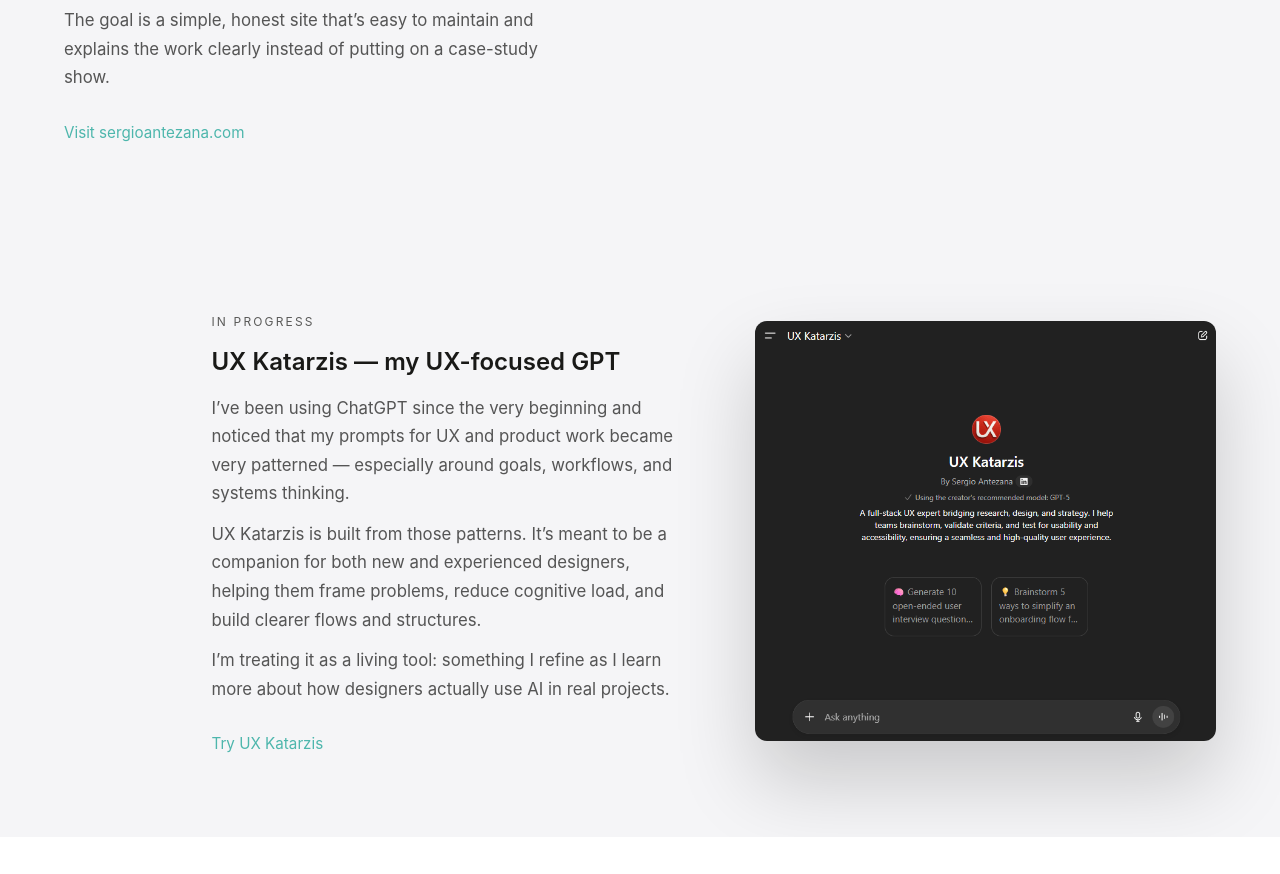
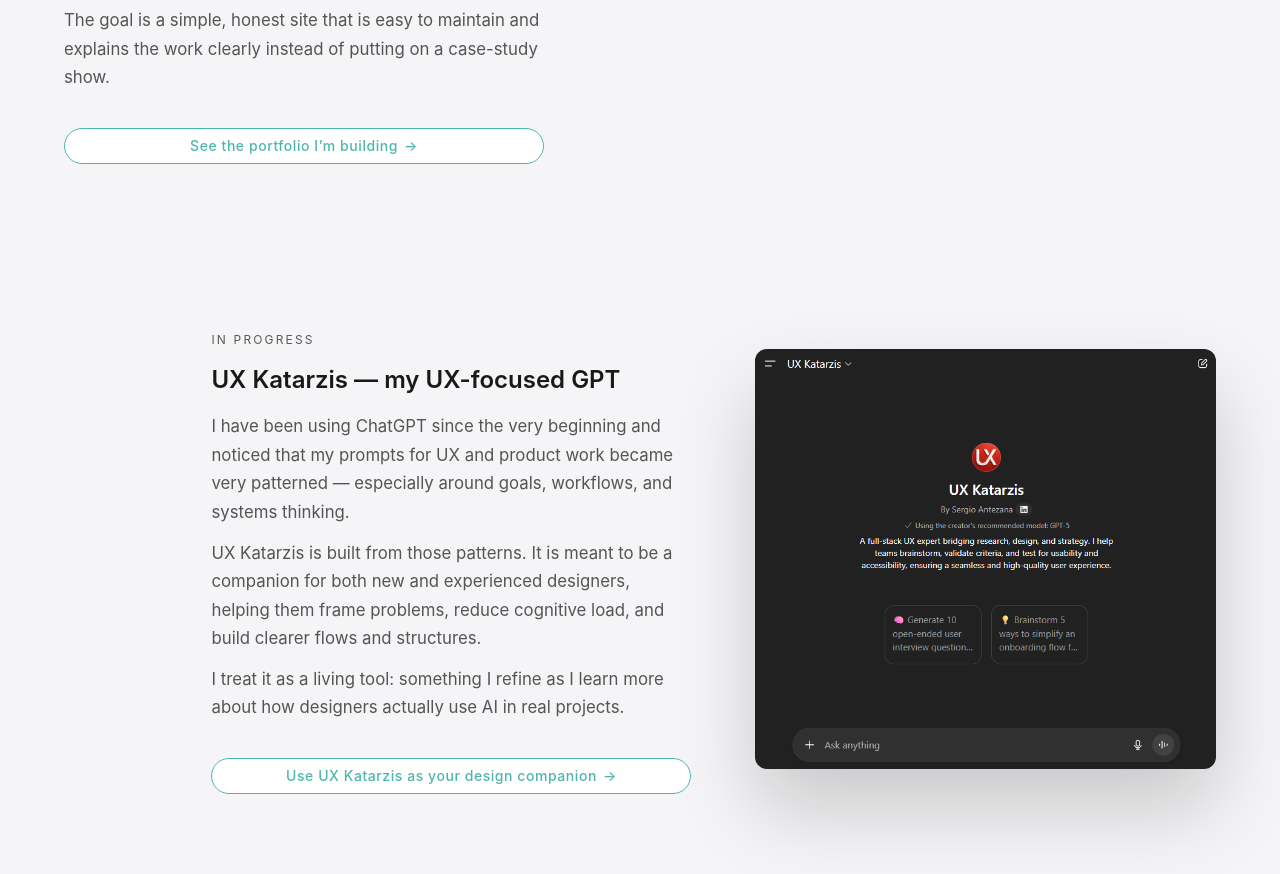
Before and after one commit to sergiullas/portfolio, a React (Vite) app in the folder my-portfolio/: page /wip in a window 1280 px wide. Shown: the part 1100-1974 px from the top of the page. Before the commit the page ends 1937 px from the top, so only its background shows below. Built offline with nearby package versions, Linux system fonts and the light colour scheme.

Commit message:
Minor  content updates

```diff
--- a/my-portfolio/src/content/resumeData.js
+++ b/my-portfolio/src/content/resumeData.js
@@ -47,7 +47,7 @@
 ];
 
 export const RECRUITER_ESSENTIALS = {
-  email: "sergiullas@gmail.com",
+  email: "santezana@nayas.com",
   phone: "571-482-8257",
   location: "DC Area",
   pronouns: "he / him",
--- a/my-portfolio/src/pages/WhatImWorkingOn.jsx
+++ b/my-portfolio/src/pages/WhatImWorkingOn.jsx
@@ -1,18 +1,8 @@
 // -----------------------------------------------------------------------------
 // pages/WhatImWorkingOn.jsx
 // Dedicated page showcasing current work streams.
-//
-// - Receives data (projects/initiatives) and renders them as cards/sections.
-// - Mostly presentational; relies on parent routing and shared layout wrappers.
-//
-// Accessibility
-// - Uses semantic headings and lists for projects; ensure link text is descriptive.
-// - Respect keyboard navigation order when adding new cards or CTAs.
-//
-// How to customize
-// - Swap in different data sources or filters to highlight specific work.
-// - Adjust layout components (grid/stack) for more or fewer columns responsively.
 // -----------------------------------------------------------------------------
+
 import * as React from "react";
 import {
   Box,
@@ -20,7 +10,7 @@
   Typography,
   useTheme,
   Grid,
-  Link as MuiLink,
+  Button,
 } from "@mui/material";
 
 import portfolioHero from "../assets/portfolio-hero.png";
@@ -40,7 +30,6 @@
     <Box
       component="div"
       sx={{
-        // ⬅️ match the header background so it feels like one block
         bgcolor: theme.palette.background.default,
         minHeight: "100vh",
       }}
@@ -48,7 +37,7 @@
       {/* Header / title band – same bg as header */}
       <Box
         sx={{
-          pt: { xs: 8, md: 8},
+          pt: { xs: 8, md: 8 },
           pb: { xs: 4, md: 6 },
         }}
       >
@@ -69,12 +58,12 @@
         eyebrow="Now"
         title="SergioAntezana.com — my portfolio"
         paragraphs={[
-          "I’m not a big fan of traditional UX portfolios. They tend to over-emphasize visuals and under-represent the real work: system-level thinking, decisions, and how you work with teams.",
+          "I am not a big fan of traditional UX portfolios. They tend to over-emphasize visuals and under-represent the real work: system-level thinking, decisions, and how you work with teams.",
           "Since the industry still expects one, I decided to build a portfolio that reflects how I actually think — and to build it myself with a small, modern tech stack: React, MUI, Figma, GitHub, and AI as a writing and thinking partner.",
-          "The goal is a simple, honest site that’s easy to maintain and explains the work clearly instead of putting on a case-study show.",
+          "The goal is a simple, honest site that is easy to maintain and explains the work clearly instead of putting on a case-study show.",
         ]}
         linkHref="https://sergioantezana.com"
-        linkLabel="Visit sergioantezana.com"
+        linkLabel="See the portfolio I’m building"
         image={portfolioHero}
         imageAlt="Sergio Antezana portfolio preview"
         imageLeft
@@ -84,12 +73,12 @@
         eyebrow="In progress"
         title="UX Katarzis — my UX-focused GPT"
         paragraphs={[
-          "I’ve been using ChatGPT since the very beginning and noticed that my prompts for UX and product work became very patterned — especially around goals, workflows, and systems thinking.",
-          "UX Katarzis is built from those patterns. It’s meant to be a companion for both new and experienced designers, helping them frame problems, reduce cognitive load, and build clearer flows and structures.",
-          "I’m treating it as a living tool: something I refine as I learn more about how designers actually use AI in real projects.",
+          "I have been using ChatGPT since the very beginning and noticed that my prompts for UX and product work became very patterned — especially around goals, workflows, and systems thinking.",
+          "UX Katarzis is built from those patterns. It is meant to be a companion for both new and experienced designers, helping them frame problems, reduce cognitive load, and build clearer flows and structures.",
+          "I treat it as a living tool: something I refine as I learn more about how designers actually use AI in real projects.",
         ]}
         linkHref="https://chatgpt.com/g/g-U8o9KZ3e3-ux-katarzis"
-        linkLabel="Try UX Katarzis"
+        linkLabel="Use UX Katarzis as your design companion"
         image={uxKatarzisHero}
         imageAlt="UX Katarzis GPT preview"
         imageLeft={false}
@@ -97,7 +86,6 @@
     </Box>
   );
 }
-
 
 /**
  * Full-width Microsoft-style band:
@@ -209,15 +197,54 @@
             ))}
 
             {linkHref && (
-              <MuiLink
+              <Button
+                component="a"
                 href={linkHref}
                 target="_blank"
                 rel="noopener noreferrer"
-                underline="hover"
-                sx={{ mt: 2, fontSize: "0.95rem" }}
+                variant="outlined"
+                size="medium"
+                sx={{
+                  mt: 3,
+                  px: 2.75,
+                  borderRadius: 999,
+                  textTransform: "none",
+                  fontWeight: 500,
+                  display: "inline-flex",
+                  alignItems: "center",
+                  backgroundColor: isLight ? "#ffffff" : "#000000",
+                  color: isLight
+                    ? theme.palette.primary.main
+                    : theme.palette.primary.light,
+                  borderColor: isLight
+                    ? theme.palette.primary.main
+                    : theme.palette.primary.light,
+                  "&:hover": {
+                    backgroundColor: isLight
+                      ? "rgba(255,255,255,0.9)"
+                      : "rgba(0,0,0,0.9)",
+                    borderColor: isLight
+                      ? theme.palette.primary.dark
+                      : theme.palette.primary.main,
+                  },
+                  "& .cta-arrow": {
+                    transition: "transform 150ms ease-out",
+                  },
+                  "&:hover .cta-arrow": {
+                    transform: "translateX(3px)",
+                  },
+                }}
               >
-                {linkLabel}
-              </MuiLink>
+                <span>{linkLabel}</span>
+                <Box
+                  component="span"
+                  className="cta-arrow"
+                  aria-hidden="true"
+                  sx={{ ml: 0.75 }}
+                >
+                  →
+                </Box>
+              </Button>
             )}
           </Grid>
         </Grid>
--- a/my-portfolio/src/sections/ContactSection.jsx
+++ b/my-portfolio/src/sections/ContactSection.jsx
@@ -42,7 +42,7 @@
               How to get in touch
             </Typography>
             <Typography variant="body2" sx={{ opacity: 0.9 }}>
-              Send over an email or message me on social media.
+              Send over an email or message me on LinkedIn.
             </Typography>
           </Box>
 
@@ -54,7 +54,7 @@
               Email
             </Typography>
             <Link
-              href="mailto:youremail@example.com"
+              href="mailto:santezana@nayas.com"
               underline="hover"
               color="inherit"
               sx={{
@@ -65,7 +65,7 @@
               }}
             >
               {/* you can add an icon here if you want */}
-              <span>youremail@example.com</span>
+              <span>santezana@nayas.com</span>
             </Link>
           </Box>
 
@@ -77,7 +77,7 @@
               LinkedIn
             </Typography>
             <Link
-              href="https://www.linkedin.com/in/your-profile"
+              href="https://www.linkedin.com/in/santezana/"
               target="_blank"
               rel="noreferrer"
               underline="hover"
@@ -90,7 +90,7 @@
               }}
             >
               {/* LinkedIn icon here if you like */}
-              <span>Go to LinkedIn profile</span>
+              <span>@santezana</span>
             </Link>
           </Box>
         </Stack>
@@ -104,8 +104,7 @@
             Let us talk
           </Typography>
           <Typography variant="body2" sx={{ opacity: 0.9 }}>
-            Whether you are exploring a new product idea, want feedback on a UX
-            challenge, or just want to connect, I am always open to a conversation.
+          I am open to discussing new product ideas, UX challenges, or interesting opportunities. Feel free to reach out.
           </Typography>
         </Stack>
       </Box>
```
